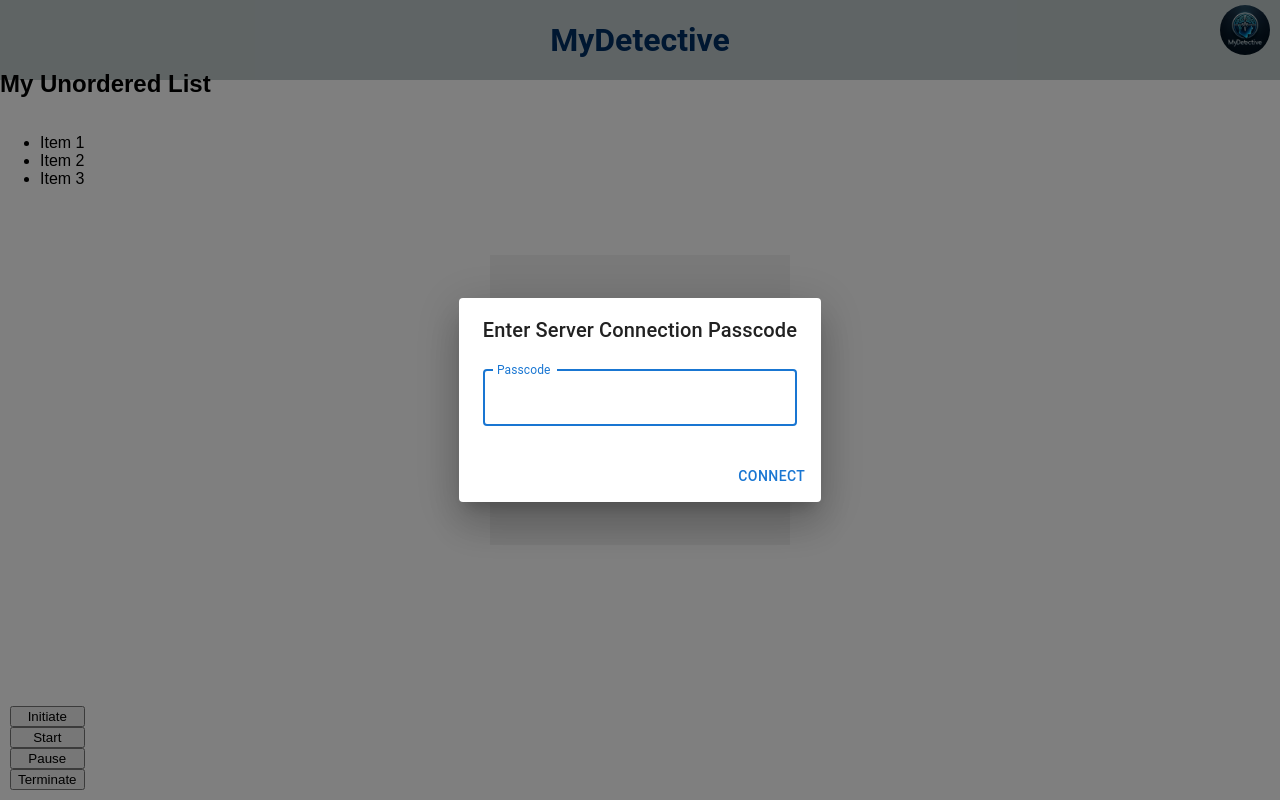
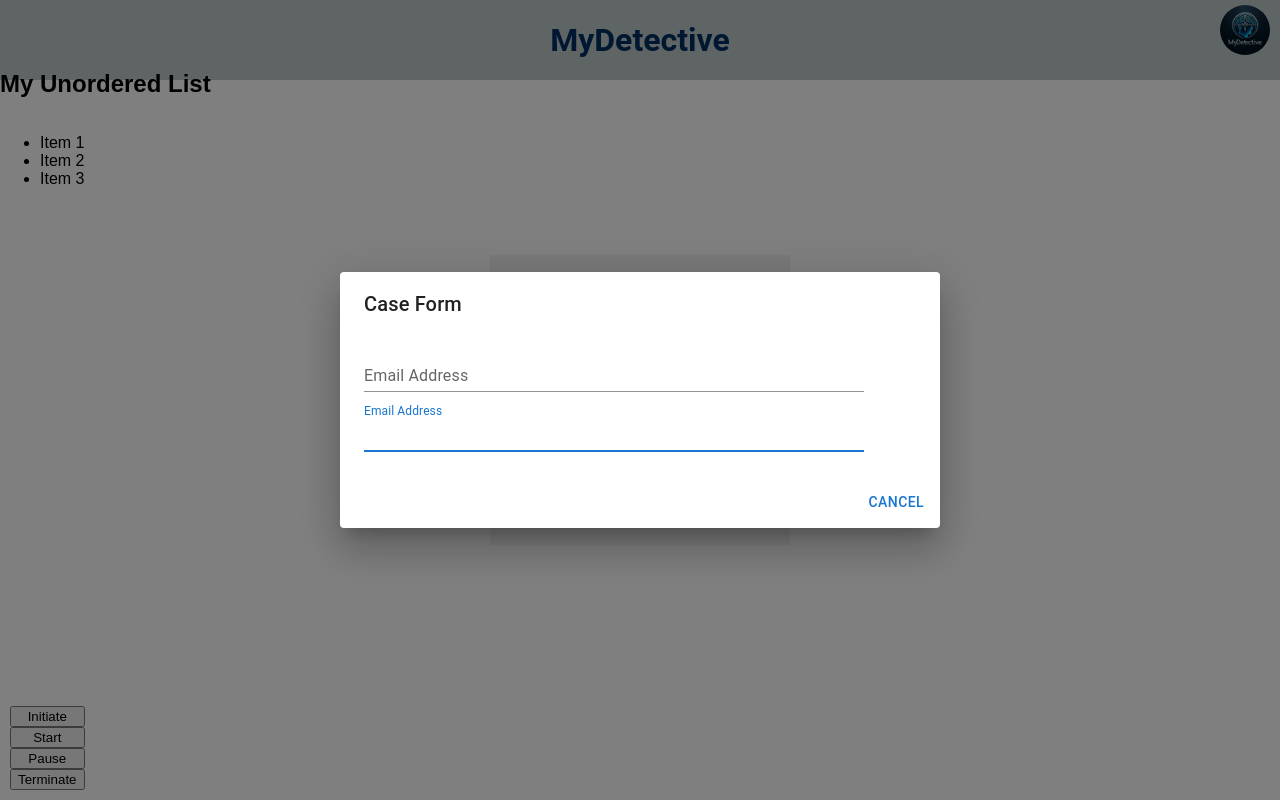
Before and after one commit to KREATORS-2-0/MyDetective-Web, a React (Create React App) app: page / in a window 1280 px wide. Built offline with nearby package versions, Linux system fonts and the light colour scheme; no server answers.

Commit message:
new component added

```diff
--- a/src/App.js
+++ b/src/App.js
@@ -6,6 +6,7 @@ import "./css/app.css";
 import "./css/background.css";
 import "./css/header.css";
 import Connect from "./components/Connect";
+import Form from "./components/Form.jsx";
 import socket from "./client.js";
 
 const App = () => {
@@ -32,7 +33,8 @@ const App = () => {
 
   return (
     <>
-      <Connect handlePasscodeChange={handlePasscodeChange} open={connection} />
+      {/* <Connect handlePasscodeChange={handlePasscodeChange} open={connection} /> */}
+      <Form handlePasscodeChange={handlePasscodeChange} open={connection} />
       <div className="app-container">
         <h1 className="my-detective-heading">MyDetective</h1>
       </div>
--- /dev/null
+++ b/src/components/Form.jsx
@@ -0,0 +1,49 @@
+import React from "react";
+import Dialog from "@mui/material/Dialog";
+import DialogTitle from "@mui/material/DialogTitle";
+import DialogContent from "@mui/material/DialogContent";
+import TextField from "@mui/material/TextField";
+import DialogActions from "@mui/material/DialogActions";
+import Button from "@mui/material/Button";
+import DialogContentText from "@mui/material/DialogContentText";
+
+const Form = () => {
+  const [open, setOpen] = React.useState(true);
+
+  const handleClose = () => {
+    setOpen(false);
+  };
+
+  return (
+    <Dialog open={open} onClose={handleClose}>
+      <DialogTitle>Case Form</DialogTitle>
+      <DialogContent>
+        <TextField
+          autoFocus
+          margin="dense"
+          id="name"
+          label="Email Address"
+          type="email"
+          variant="standard"
+          fullWidth
+          style={{ width: 500 }}
+        />
+        <TextField
+          autoFocus
+          margin="dense"
+          id="name"
+          label="Email Address"
+          type="email"
+          variant="standard"
+          fullWidth
+          style={{ width: 500 }}
+        />
+      </DialogContent>
+      <DialogActions>
+        <Button onClick={handleClose}>Cancel</Button>
+      </DialogActions>
+    </Dialog>
+  );
+};
+
+export default Form;
```
Also changed, not shown: src/gpt.js (added, +52 -0 lines).
